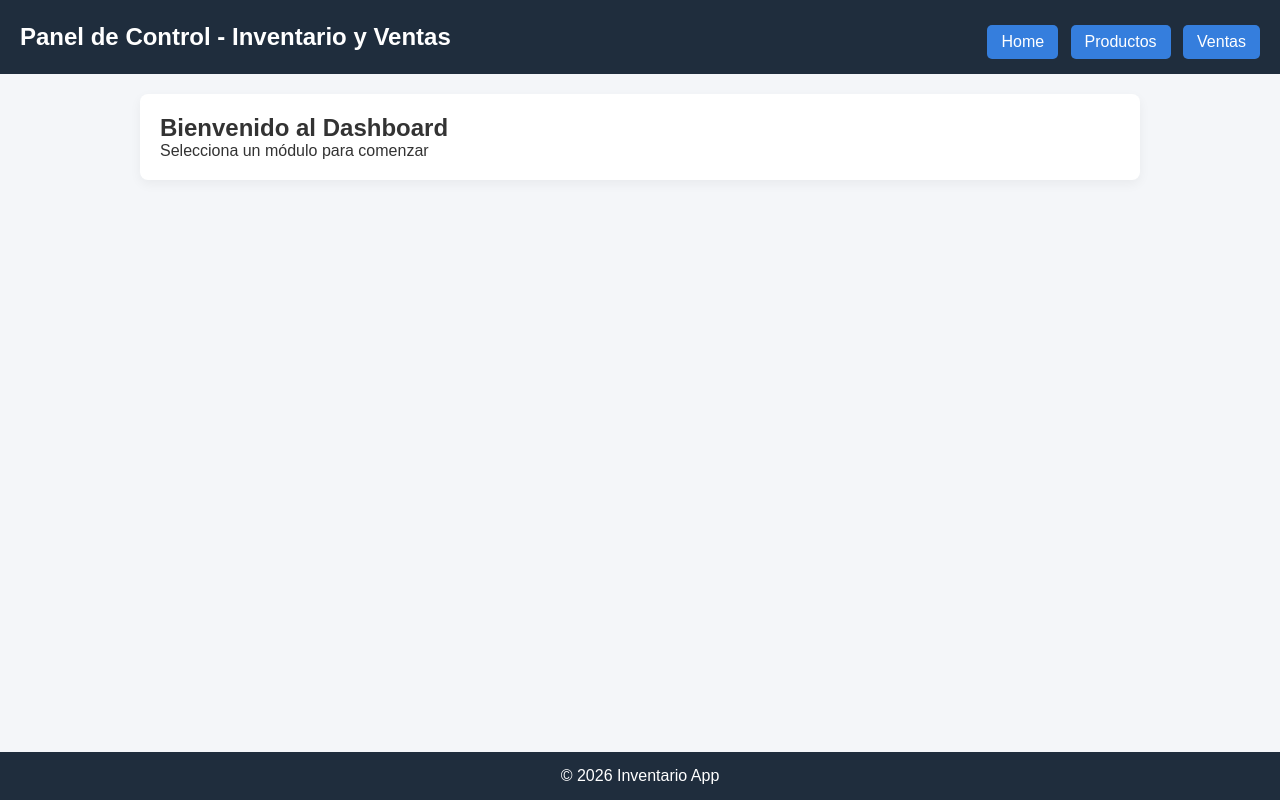
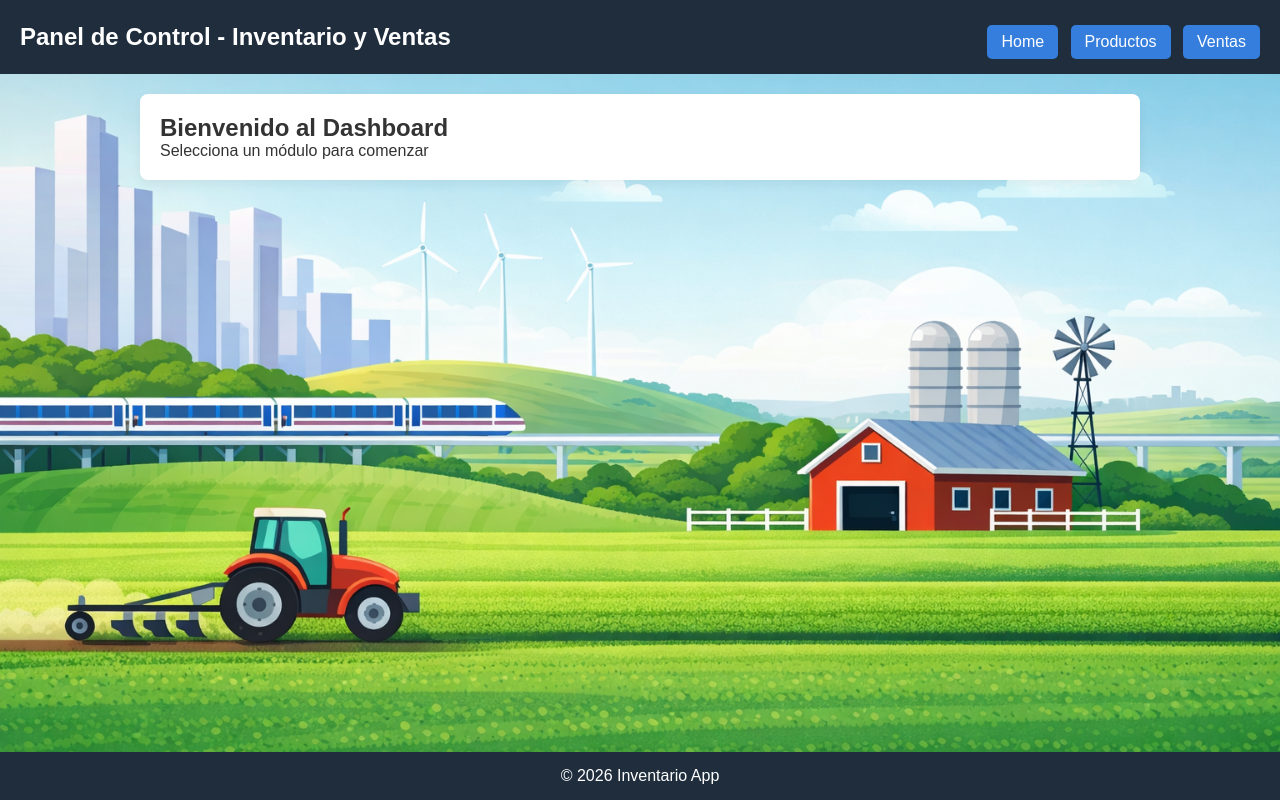
Before and after one commit to alanpiguaveruiz/invetario-ventas, a PHP site: page /index.php?modulo=home in a window 1280 px wide. Run offline with PHP 8.4, Linux system fonts and the light colour scheme.

Commit message:
imagen de fondo
imagen de fondo en home

```diff
--- a/public/css/style.css
+++ b/public/css/style.css
@@ -174,3 +174,14 @@ a {
 a:hover {
     text-decoration: underline;
 }
+
+
+
+/* Fondo solo cuando es Home */
+.body-home {
+    background-image: url('../img/fondo.png')!important;
+    background-size: cover!important;
+    background-position: center!important;
+    background-repeat: no-repeat!important;
+    background-attachment: fixed!important;
+}
--- a/public/index.php
+++ b/public/index.php
@@ -10,7 +10,7 @@ $modulo = $_GET['modulo'] ?? 'home'; // si no hay módulo, mostrar home
     <title>Dashboard Inventario</title>
     <link rel="stylesheet" href="css/style.css">
 </head>
-<body>
+<body class="<?= $modulo === 'home' ? 'body-home' : '' ?>">
     <header>
         <h1>Panel de Control - Inventario y Ventas</h1>
         <nav>
@@ -48,6 +48,7 @@ $modulo = $_GET['modulo'] ?? 'home'; // si no hay módulo, mostrar home
             default:
                 echo '<h2>Bienvenido al Dashboard</h2>
                       <p>Selecciona un módulo para comenzar</p>';
+
         }
         ?>
     </main>
```
Also changed, not shown: public/img/fondo.png (added).
